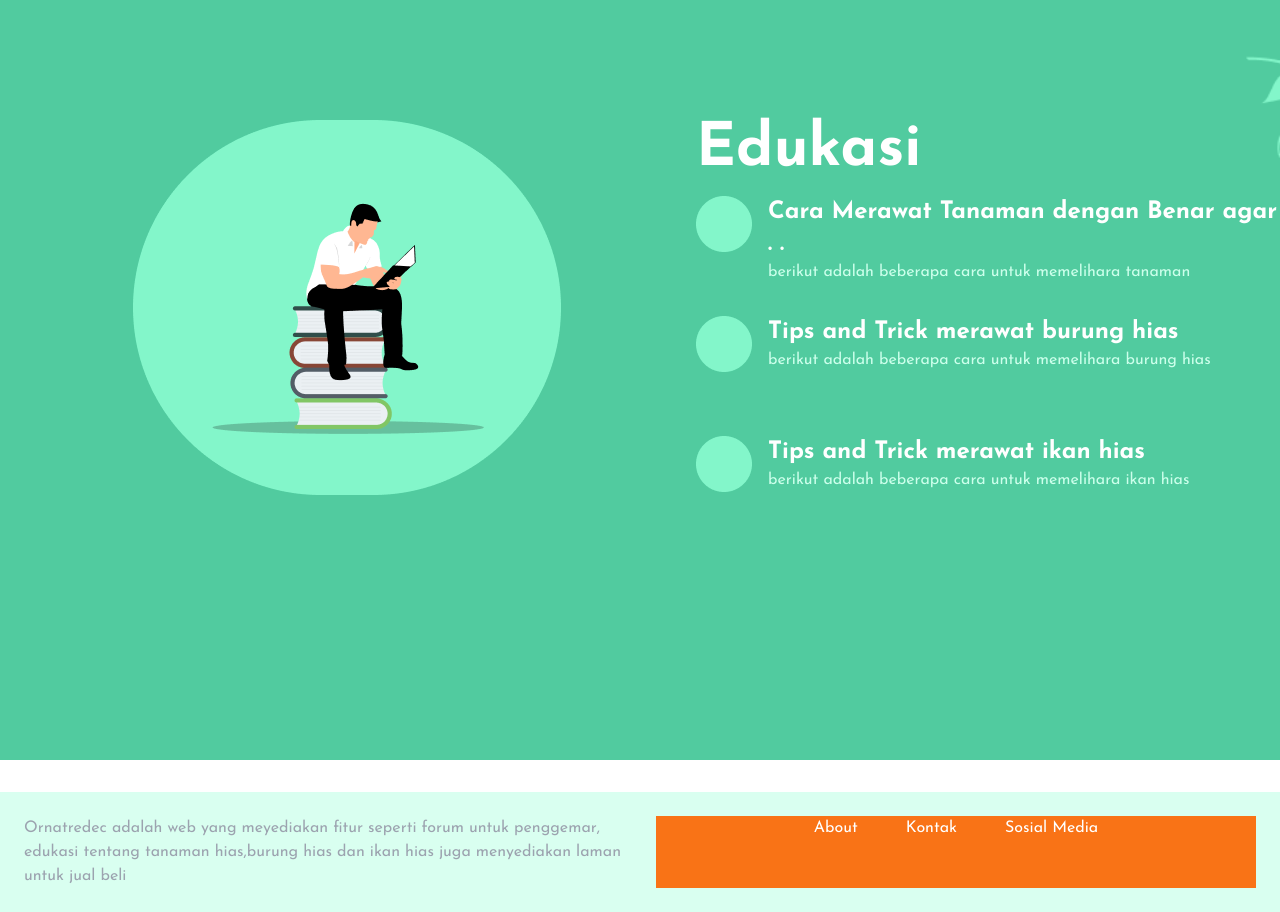
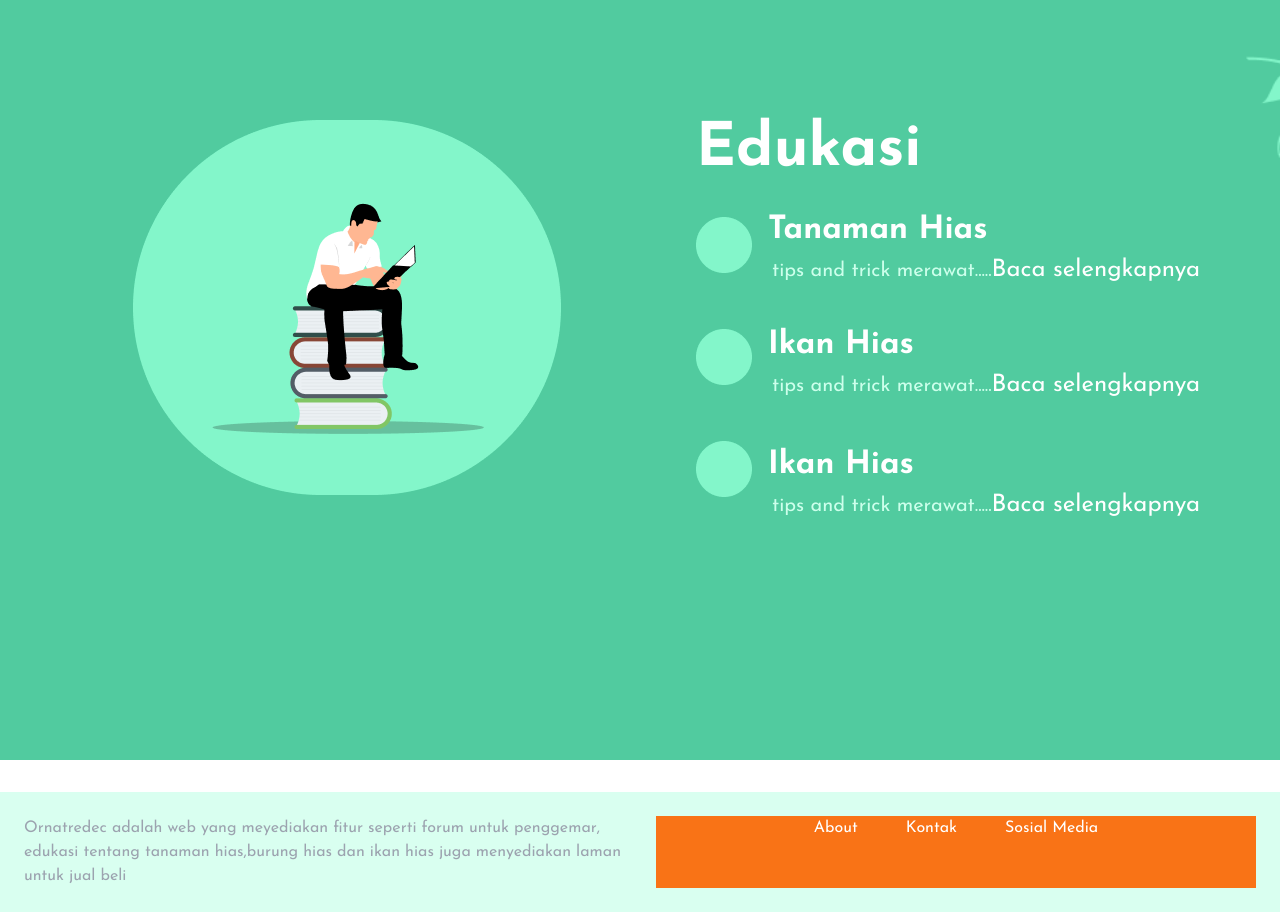
Before and after one commit to auliarahman789/ornatredec, a Next.js app: page / in a window 1280 px wide. Shown: the part 920-1832 px from the top of the page. Built offline with nearby package versions, Linux system fonts and the light colour scheme.

Commit message:
mengatur posisi edukasi

```diff
--- a/src/app/components/homepage/edukasi.tsx
+++ b/src/app/components/homepage/edukasi.tsx
@@ -15,21 +15,24 @@ function Edukasi() {
           alt="gambar"
         />
         <div className="">
-          <h1 className="text-6xl text-[#FFFFFF] font-bold">Edukasi</h1>
+          <h1 className="text-6xl text-[#FFFFFF] font-bold pb-[13px]">
+            Edukasi
+          </h1>
           <div className="flex">
             <Image
               src="/Bulat.png"
               width={56}
               height={56}
               alt="lingkaran"
-              className="pb-8 pt-4"
+              className="pb-8 pt-6"
             />
             <div className="flex flex-col">
-              <span className="pl-4 pt-4 text-2xl text-white font-bold flex flex-col cursor-pointer">
-                Cara Merawat Tanaman dengan Benar agar . .
+              <span className="pl-4 pt-[13px] text-[32px] text-white font-bold cursor-pointer">
+                Tanaman Hias
               </span>
-              <span className="pl-4 text-[#CCFFEB]">
-                berikut adalah beberapa cara untuk memelihara tanaman
+              <span className="pl-5 text-[#CCFFEB] text-[20px] ">
+                tips and trick merawat.....
+                <span className="text-white text-2xl">Baca selengkapnya</span>
               </span>
             </div>
           </div>
@@ -39,14 +42,15 @@ function Edukasi() {
               width={56}
               height={56}
               alt="lingkaran"
-              className="pt-8"
+              className="pt-6 pb-8"
             />
             <div className="flex flex-col">
-              <span className="pl-4 pt-8 text-2xl text-white font-bold cursor-pointer">
-                Tips and Trick merawat burung hias
+              <span className="pl-4 pt-4 text-[32px] text-white font-bold cursor-pointer">
+                Ikan Hias
               </span>
-              <span className="pl-4 text-[#CCFFEB]">
-                berikut adalah beberapa cara untuk memelihara burung hias
+              <span className="pl-5 text-[#CCFFEB] text-[20px] ">
+                tips and trick merawat.....
+                <span className="text-white text-2xl">Baca selengkapnya</span>
               </span>
             </div>
           </div>
@@ -56,14 +60,15 @@ function Edukasi() {
               width={56}
               height={56}
               alt="lingkaran"
-              className="pt-16"
+              className="pt-6 pb-8"
             />
             <div className="flex flex-col">
-              <span className="pl-4 text-2xl text-white font-bold cursor-pointer pt-16">
-                Tips and Trick merawat ikan hias
+              <span className="pl-4 text-[32px] text-white font-bold cursor-pointer pt-6">
+                Ikan Hias
               </span>
-              <span className="pl-4 text-[#CCFFEB]">
-                berikut adalah beberapa cara untuk memelihara ikan hias
+              <span className="pl-5 text-[#CCFFEB] text-[20px] ">
+                tips and trick merawat.....
+                <span className="text-white text-2xl">Baca selengkapnya</span>
               </span>
             </div>
           </div>
```
